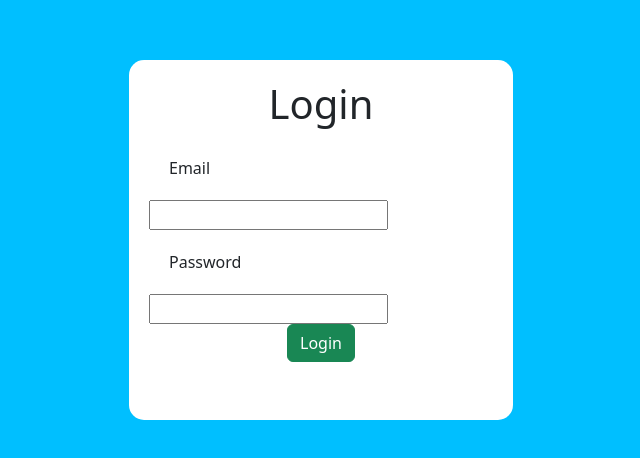
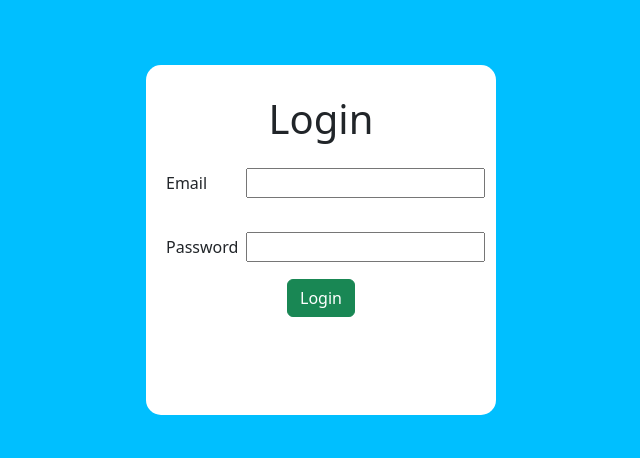
Before and after one commit to Mohammadsamaduddin/SchoolApp, an Angular app: page / in a window 1280 px wide. Shown: the part 160-618 px from the top of the page, without its empty margins (319-959 px from the left). Built offline with nearby package versions, Linux system fonts and the light colour scheme.

Commit message:
Login reactive form implementation completed

```diff
--- a/src/app/app.module.ts
+++ b/src/app/app.module.ts
@@ -6,6 +6,7 @@ import { AppComponent } from './app.component';
 import { LoginComponent } from './components/login/login.component';
 import { DashboardComponent } from './components/dashboard/dashboard.component';
 import { PagenotfoundComponent } from './components/pagenotfound/pagenotfound.component';
+import { FormsModule, ReactiveFormsModule } from '@angular/forms';
 
 @NgModule({
   declarations: [
@@ -16,7 +17,9 @@ import { PagenotfoundComponent } from './components/pagenotfound/pagenotfound.co
   ],
   imports: [
     BrowserModule,
-    AppRoutingModule
+    AppRoutingModule,
+    ReactiveFormsModule,
+    FormsModule
   ],
   providers: [],
   bootstrap: [AppComponent]
--- a/src/app/components/login/login.component.css
+++ b/src/app/components/login/login.component.css
@@ -1,25 +1,32 @@
-.parent{
+.parent {
     height: 100vh;
     width: 100vw;
     background-color: deepskyblue;
 }
 
-.login-container{
-    height: 45%;
-    width: 30%;
+.login-container {
+    padding-top: 30px;
+    height: 350px;
+    width: 350px;
     background-color: white;
-    padding: 20px;
     border-radius: 15px;
 
 }
-label{
+
+.error {
+    color: red;
+}
+
+label {
     width: 100px;
-    margin: 20px;
+    padding: 20px;
 }
-.text-center{
+
+.text-center {
     text-align: center;
 }
-.flex-center{
+
+.flex-center {
     display: flex;
     align-items: center;
     justify-content: center;
--- a/src/app/components/login/login.component.html
+++ b/src/app/components/login/login.component.html
@@ -2,17 +2,25 @@
     <div class="login-container">
         <h1 class="text-center">Login</h1>
 
+        <form [formGroup]="loginform">
             <label for="">Email</label>
-        <input type="text">
+            <input type="email" formControlName="email">
+            <div *ngIf="loginform.get('email')?.touched">
+                <p class="error" *ngIf="loginform.get('email')?.errors?.['required']">Email required</p>
+            </div>
             <br>
 
             <label for="">Password</label>
-        <input type="password">
+            <input type="password" formControlName="password">
+            <div *ngIf="loginform.get('password')?.touched">
+                <p class="error" *ngIf="loginform.get('password')?.errors?.['required']">Password required</p>
+            </div>
             <br>
 
             <div class="text-center">
-            <button class="btn btn-success">Login</button>
+                <button class="btn btn-success" (click)="login()">Login</button>
 
             </div>
+        </form>
     </div>
 </div>
--- a/src/app/components/login/login.component.ts
+++ b/src/app/components/login/login.component.ts
@@ -1,4 +1,5 @@
 import { Component } from '@angular/core';
+import { FormControl, FormGroup, PatternValidator, RequiredValidator, Validators } from '@angular/forms';
 
 @Component({
   selector: 'app-login',
@@ -6,5 +7,18 @@ import { Component } from '@angular/core';
   styleUrls: ['./login.component.css']
 })
 export class LoginComponent {
+  public loginform: FormGroup;
+  constructor() {
+    this.loginform = new FormGroup(
+      {
+        email: new FormControl(null, Validators.required),
+        password: new FormControl(null, Validators.required)
+      }
+    )
+  }
+  login() {
+    console.log(this.loginform.value);
+
+  }
 
 }
```
Lines whose indentation alone changed are shown as unchanged.
